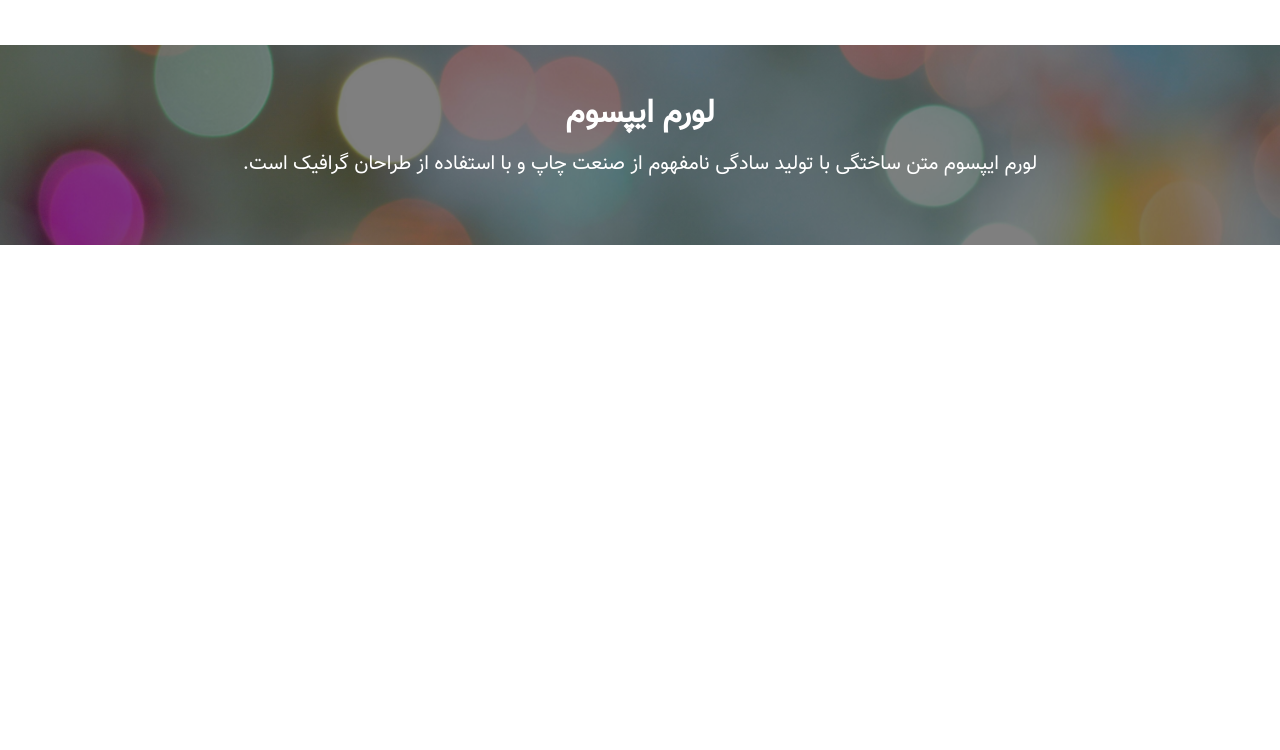
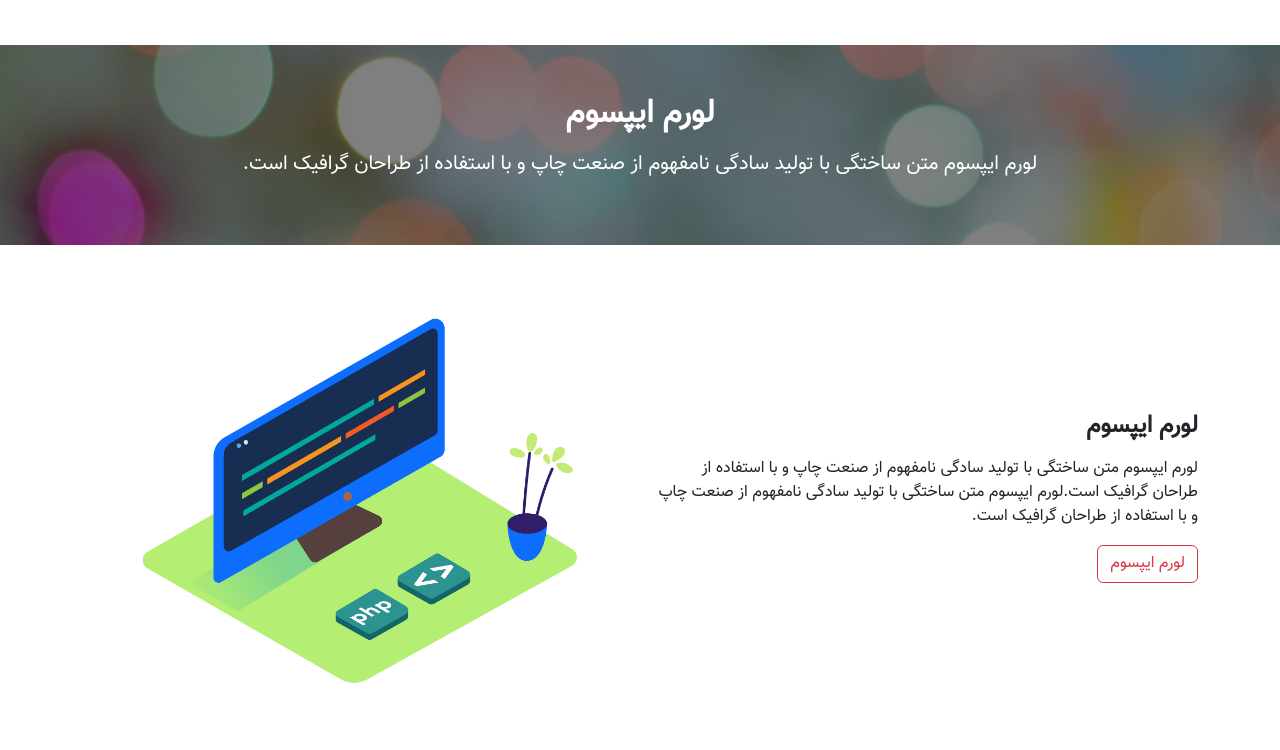
Before and after one commit to ali-gh-dev/bootstrap-3, a plain HTML site: page index.html in a window 1280 px wide. Shown: the part 784-1534 px from the top of the page. Before the commit the page ends 1029 px from the top, so only its background shows below. Drawn offline with nearby package versions, Linux system fonts and the light colour scheme.

Commit message:
another section

```diff
--- a/index.html
+++ b/index.html
@@ -152,6 +152,24 @@
     </div>
 </section>
 
+<!-- another section -->
+<section>
+    <div class="container">
+        <div class="row py-5 align-items-center">
+            <div class="col-md-6">
+                <h4 class="fw-bold">لورم ایپسوم</h4>
+                <p class="my-3">لورم ایپسوم متن ساختگی با تولید سادگی نامفهوم از صنعت چاپ و با
+                    استفاده از طراحان گرافیک است.لورم ایپسوم متن ساختگی با تولید سادگی نامفهوم از صنعت چاپ و با استفاده
+                    از طراحان گرافیک است.
+                </p>
+                <button class="btn btn-outline-danger">لورم ایپسوم</button>
+            </div>
+            <div class="col-md-6 text-center">
+                <img src="./images/coding-isometric.png" class="img-fluid" alt="">
+            </div>
+        </div>
+    </div>
+</section>
 
 
 <!--  bootstrap js  -->
```
Also changed, not shown: images/coding-isometric.png (added).
